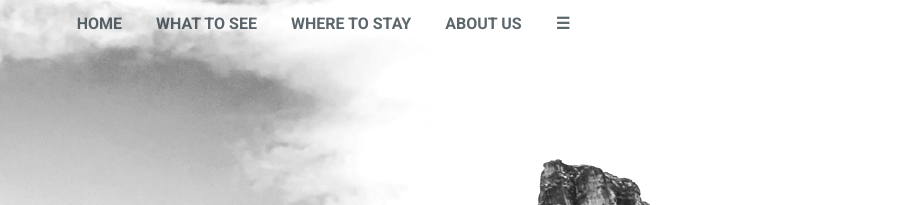
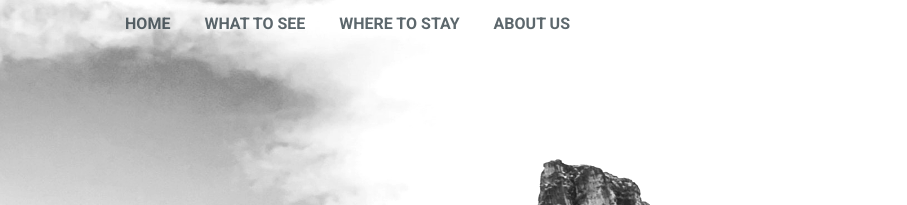
Before and after one commit to chmura303/dolomite-np, a plain HTML site: page index.html in a window 1280 px wide. Shown: the top 205 px of the page, 373-1280 px from the left. Drawn offline with Linux system fonts and the light colour scheme.

Commit message:
update-03

```diff
--- a/index.html
+++ b/index.html
@@ -26,7 +26,6 @@
           <li><a href="#">What to see</a></li>
           <li><a href="#">Where to stay</a></li>
           <li><a href="#">About us</a></li>
-          <li><a class="burger" href="#">&#9776;</a></li>
         </ul>
       </nav>
     </div>
```
